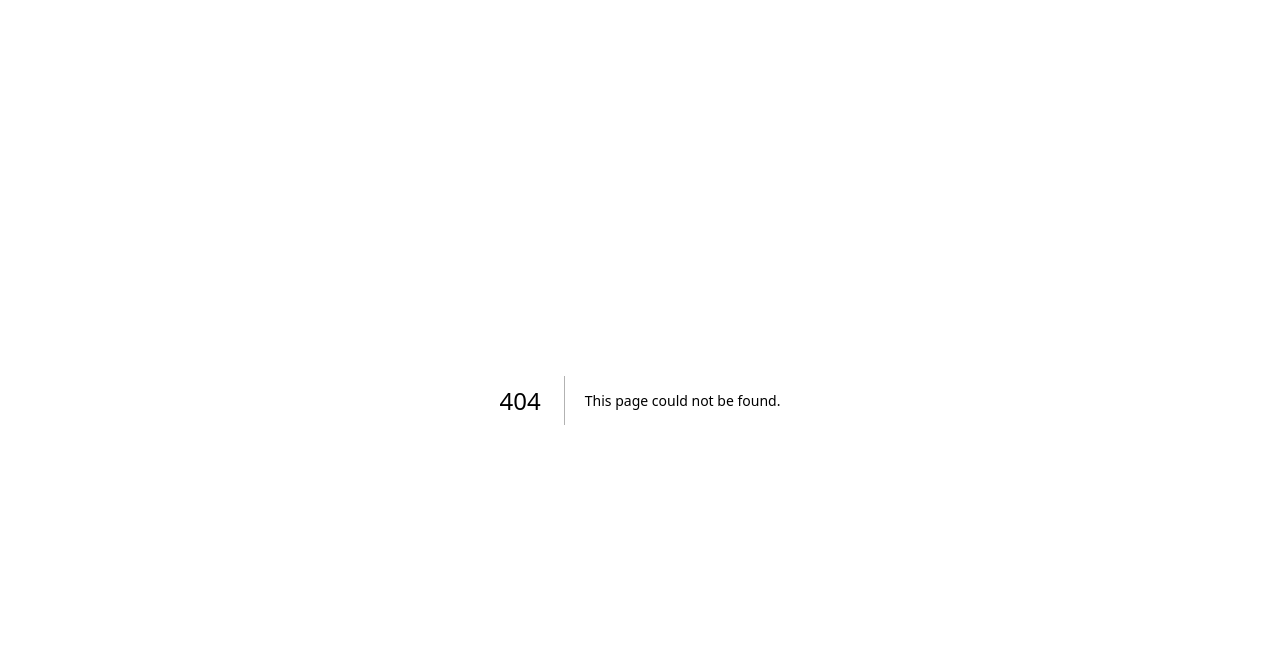
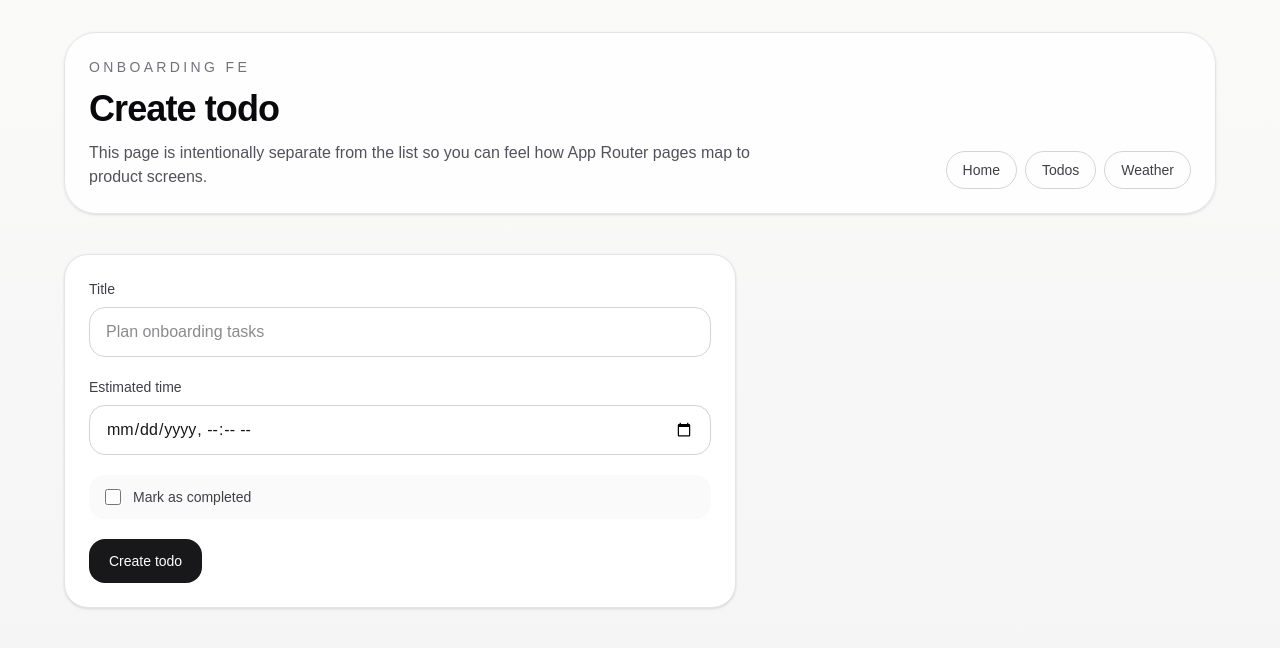
Before and after one commit to max-jyq/onboarding, a Next.js app in the folder onboarding-fe/: page /todos/new in a window 1280 px wide. Before the commit this address had no page. Shown: the top 648 px of the page. Built offline with nearby package versions, Linux system fonts and the light colour scheme.

Commit message:
Add todo create and edit pages

```diff
--- /dev/null
+++ b/onboarding-fe/src/app/todos/[id]/edit/page.tsx
@@ -0,0 +1,19 @@
+import { AppShell } from "@/components/layout/AppShell";
+import { TodoEditPage } from "@/features/todos/components/TodoEditPage";
+
+type EditTodoPageProps = {
+  params: Promise<{ id: string }>;
+};
+
+export default async function EditTodoPage({ params }: EditTodoPageProps) {
+  const { id } = await params;
+
+  return (
+    <AppShell
+      title="Edit todo"
+      subtitle="This route reuses the same form component with a different submit action, which is a nice pattern to remember."
+    >
+      <TodoEditPage todoId={id} />
+    </AppShell>
+  );
+}
--- /dev/null
+++ b/onboarding-fe/src/app/todos/new/page.tsx
@@ -0,0 +1,32 @@
+"use client";
+
+import { useRouter } from "next/navigation";
+
+import { AppShell } from "@/components/layout/AppShell";
+import { TodoForm } from "@/features/todos/components/TodoForm";
+import { createTodo } from "@/features/todos/lib/api";
+
+export default function NewTodoPage() {
+  const router = useRouter();
+
+  async function handleSubmit(payload: {
+    title: string;
+    estimated_time: string | null;
+    completed?: boolean;
+  }) {
+    await createTodo(payload);
+    router.push("/todos");
+    router.refresh();
+  }
+
+  return (
+    <AppShell
+      title="Create todo"
+      subtitle="This page is intentionally separate from the list so you can feel how App Router pages map to product screens."
+    >
+      <div className="max-w-2xl">
+        <TodoForm submitLabel="Create todo" onSubmit={handleSubmit} />
+      </div>
+    </AppShell>
+  );
+}
--- /dev/null
+++ b/onboarding-fe/src/features/todos/components/TodoEditPage.tsx
@@ -0,0 +1,75 @@
+"use client";
+
+import Link from "next/link";
+import { useRouter } from "next/navigation";
+import { useEffect, useState } from "react";
+
+import { getTodo, updateTodo } from "../lib/api";
+import type { Todo } from "../types";
+import { TodoForm } from "./TodoForm";
+
+type TodoEditPageProps = {
+  todoId: string;
+};
+
+export function TodoEditPage({ todoId }: TodoEditPageProps) {
+  const router = useRouter();
+  const [todo, setTodo] = useState<Todo | null>(null);
+  const [loading, setLoading] = useState(true);
+  const [error, setError] = useState<string | null>(null);
+
+  useEffect(() => {
+    async function loadTodo() {
+      try {
+        const result = await getTodo(todoId);
+        setTodo(result.data);
+      } catch (loadError) {
+        setError(loadError instanceof Error ? loadError.message : "Unable to load todo.");
+      } finally {
+        setLoading(false);
+      }
+    }
+
+    loadTodo();
+  }, [todoId]);
+
+  async function handleSubmit(payload: {
+    title: string;
+    estimated_time: string | null;
+    completed?: boolean;
+  }) {
+    await updateTodo(todoId, payload);
+    router.push(`/todos/${todoId}`);
+    router.refresh();
+  }
+
+  if (loading) {
+    return <div className="rounded-3xl border border-zinc-200 bg-white p-8">Loading todo...</div>;
+  }
+
+  if (error || !todo) {
+    return (
+      <div className="rounded-3xl border border-red-200 bg-red-50 p-8 text-red-700">
+        {error ?? "Todo not found."}
+      </div>
+    );
+  }
+
+  return (
+    <div className="space-y-6">
+      <div>
+        <p className="text-sm uppercase tracking-[0.2em] text-zinc-500">Edit todo</p>
+        <h1 className="mt-2 text-4xl font-semibold tracking-tight text-zinc-950">{todo.title}</h1>
+      </div>
+
+      <TodoForm initialValue={todo} submitLabel="Save changes" onSubmit={handleSubmit} />
+
+      <Link
+        href={`/todos/${todoId}`}
+        className="inline-flex rounded-2xl border border-zinc-300 px-5 py-3 text-sm text-zinc-700 transition hover:border-zinc-500 hover:text-zinc-950"
+      >
+        Cancel
+      </Link>
+    </div>
+  );
+}
--- /dev/null
+++ b/onboarding-fe/src/features/todos/components/TodoForm.tsx
@@ -0,0 +1,107 @@
+"use client";
+
+import { FormEvent, useState } from "react";
+
+import { toDatetimeLocal } from "../lib/api";
+import type { Todo, TodoPayload } from "../types";
+
+type TodoFormProps = {
+  initialValue?: Todo | null;
+  submitLabel: string;
+  onSubmit: (payload: TodoPayload) => Promise<void>;
+};
+
+export function TodoForm({ initialValue, submitLabel, onSubmit }: TodoFormProps) {
+  const [title, setTitle] = useState(initialValue?.title ?? "");
+  const [estimatedTime, setEstimatedTime] = useState(
+    toDatetimeLocal(initialValue?.estimated_time ?? null),
+  );
+  const [completed, setCompleted] = useState(initialValue?.completed ?? false);
+  const [submitting, setSubmitting] = useState(false);
+  const [error, setError] = useState<string | null>(null);
+
+  async function handleSubmit(event: FormEvent<HTMLFormElement>) {
+    event.preventDefault();
+
+    if (!title.trim()) {
+      setError("Title is required.");
+      return;
+    }
+
+    setSubmitting(true);
+    setError(null);
+
+    try {
+      await onSubmit({
+        title: title.trim(),
+        estimated_time: estimatedTime ? new Date(estimatedTime).toISOString() : null,
+        completed,
+      });
+    } catch (submitError) {
+      setError(
+        submitError instanceof Error ? submitError.message : "Unable to save this todo.",
+      );
+    } finally {
+      setSubmitting(false);
+    }
+  }
+
+  return (
+    <form
+      onSubmit={handleSubmit}
+      className="rounded-3xl border border-zinc-200 bg-white p-6 shadow-sm"
+    >
+      <div className="space-y-5">
+        <div>
+          <label className="mb-2 block text-sm font-medium text-zinc-700" htmlFor="title">
+            Title
+          </label>
+          <input
+            id="title"
+            type="text"
+            value={title}
+            onChange={(event) => setTitle(event.target.value)}
+            className="w-full rounded-2xl border border-zinc-300 px-4 py-3 outline-none focus:border-zinc-500"
+            placeholder="Plan onboarding tasks"
+          />
+        </div>
+
+        <div>
+          <label
+            className="mb-2 block text-sm font-medium text-zinc-700"
+            htmlFor="estimated_time"
+          >
+            Estimated time
+          </label>
+          <input
+            id="estimated_time"
+            type="datetime-local"
+            value={estimatedTime}
+            onChange={(event) => setEstimatedTime(event.target.value)}
+            className="w-full rounded-2xl border border-zinc-300 px-4 py-3 outline-none focus:border-zinc-500"
+          />
+        </div>
+
+        <label className="flex items-center gap-3 rounded-2xl bg-zinc-50 px-4 py-3 text-sm text-zinc-700">
+          <input
+            type="checkbox"
+            checked={completed}
+            onChange={(event) => setCompleted(event.target.checked)}
+            className="h-4 w-4 rounded border-zinc-300"
+          />
+          Mark as completed
+        </label>
+
+        {error ? <p className="text-sm text-red-600">{error}</p> : null}
+
+        <button
+          type="submit"
+          disabled={submitting}
+          className="rounded-2xl bg-zinc-900 px-5 py-3 text-sm font-medium text-white transition hover:bg-zinc-700 disabled:opacity-60"
+        >
+          {submitting ? "Saving..." : submitLabel}
+        </button>
+      </div>
+    </form>
+  );
+}
```
